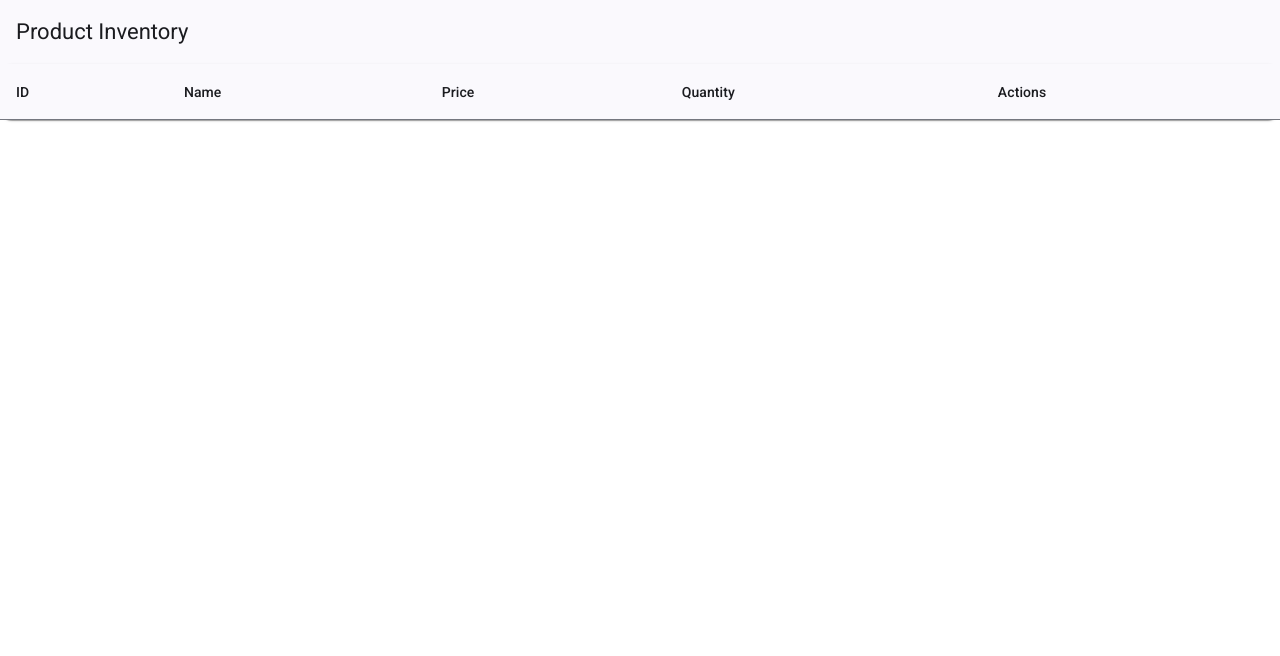
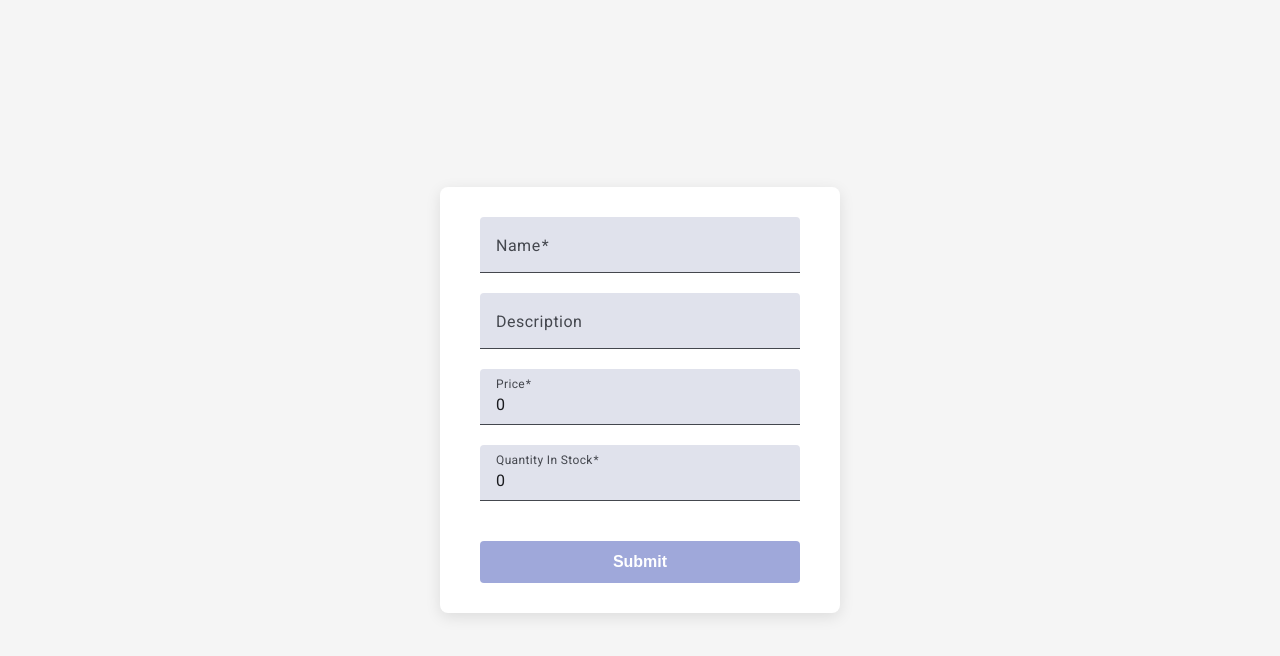
Before and after one commit to youngN5/Inventory-System, an Angular app in the folder InventoryFrontend/: page /products/new in a window 1280 px wide. Shown: the top 656 px of the page. Built offline with nearby package versions, Linux system fonts and the light colour scheme; no server answers.

Commit message:
Added edit product feature, and improved product list UI

```diff
--- /dev/null
+++ b/InventoryFrontend/src/app/components/product-form/product-form.component.css
@@ -0,0 +1,60 @@
+:host {
+  display: flex;
+  justify-content: center;
+  align-items: center;
+  height: 100vh; /* full viewport height */
+  background-color: #f5f5f5; /* subtle background */
+  padding: 20px;
+  box-sizing: border-box;
+}
+
+form {
+  background: white;
+  padding: 30px 40px;
+  border-radius: 8px;
+  box-shadow: 0 4px 15px rgba(0,0,0,0.1);
+  max-width: 400px;
+  width: 100%;
+  box-sizing: border-box;
+}
+
+.full-width {
+  width: 100%;
+}
+
+button[type="submit"] {
+  margin-top: 20px;
+  width: 100%;
+  background-color: #3f51b5;
+  color: white;
+  font-weight: 600;
+  padding: 12px;
+  border: none;
+  border-radius: 4px;
+  cursor: pointer;
+  font-size: 16px;
+  transition: background-color 0.3s ease;
+}
+
+button[type="submit"]:disabled {
+  background-color: #9fa8da;
+  cursor: not-allowed;
+}
+
+button[type="submit"]:not(:disabled):hover {
+  background-color: #303f9f;
+}
+
+.error {
+  color: #d32f2f;
+  margin-top: 15px;
+  font-weight: 600;
+  text-align: center;
+}
+
+div[ng-reflect-ng-if="true"] {
+  margin-top: 15px;
+  text-align: center;
+  font-weight: 600;
+  color: #555;
+}
--- /dev/null
+++ b/InventoryFrontend/src/app/components/product-form/product-form.component.html
@@ -0,0 +1,41 @@
+<form [formGroup]="productForm" (ngSubmit)="onSubmit()">
+  <mat-form-field appearance="fill" class="full-width">
+    <mat-label>Name</mat-label>
+    <input matInput formControlName="name" />
+    <mat-error *ngIf="productForm.get('name')?.hasError('required')">
+      Name is required
+    </mat-error>
+  </mat-form-field>
+
+  <mat-form-field appearance="fill" class="full-width">
+    <mat-label>Description</mat-label>
+    <input matInput formControlName="description" />
+  </mat-form-field>
+
+  <mat-form-field appearance="fill" class="full-width">
+    <mat-label>Price</mat-label>
+    <input matInput type="number" formControlName="price" />
+    <mat-error *ngIf="productForm.get('price')?.hasError('required')">
+      Price is required
+    </mat-error>
+    <mat-error *ngIf="productForm.get('price')?.hasError('min')">
+      Price must be greater than zero
+    </mat-error>
+  </mat-form-field>
+
+  <mat-form-field appearance="fill" class="full-width">
+    <mat-label>Quantity In Stock</mat-label>
+    <input matInput type="number" formControlName="quantityInStock" />
+    <mat-error *ngIf="productForm.get('quantityInStock')?.hasError('required')">
+      Quantity is required
+    </mat-error>
+    <mat-error *ngIf="productForm.get('quantityInStock')?.hasError('min')">
+      Quantity can't be negative
+    </mat-error>
+  </mat-form-field>
+
+  <button type="submit" [disabled]="loading || productForm.invalid">Submit</button>
+
+  <div *ngIf="loading">Loading...</div>
+  <p class="error" *ngIf="errorMessage">{{ errorMessage }}</p>
+</form>
--- /dev/null
+++ b/InventoryFrontend/src/app/components/product-form/product-form.component.ts
@@ -0,0 +1,97 @@
+import { Component, OnInit } from '@angular/core';
+import { CommonModule } from '@angular/common';
+import { FormBuilder, FormGroup, Validators, ReactiveFormsModule } from '@angular/forms';
+import { ActivatedRoute, Router } from '@angular/router';
+
+import { MatFormFieldModule } from '@angular/material/form-field';
+import { MatInputModule } from '@angular/material/input';
+import { MatButtonModule } from '@angular/material/button';
+
+import { ProductService } from '../../services/product.service';
+import { Product } from '../../models/product.model';
+
+@Component({
+  selector: 'app-product-form',
+  standalone: true,
+  imports: [
+    CommonModule,
+    ReactiveFormsModule,
+    MatFormFieldModule,
+    MatInputModule,
+    MatButtonModule
+  ],
+  templateUrl: './product-form.component.html',
+  styleUrls: ['./product-form.component.css']
+})
+export class ProductFormComponent implements OnInit {
+  productForm!: FormGroup;
+  isEditMode = false;
+  productId?: number;
+
+  loading = false;
+  errorMessage = '';
+
+  constructor(
+    private fb: FormBuilder,
+    private productService: ProductService,
+    private route: ActivatedRoute,
+    private router: Router
+  ) {}
+
+  ngOnInit(): void {
+    this.productForm = this.fb.group({
+      name: ['', Validators.required],
+      description: [''],
+      price: [0, [Validators.required, Validators.min(0)]],
+      quantityInStock: [0, [Validators.required, Validators.min(0)]],
+      category: ['']
+    });
+
+    this.route.paramMap.subscribe(params => {
+      const id = params.get('id');
+      if (id) {
+        this.isEditMode = true;
+        this.productId = +id;
+        this.loading = true;
+        this.productService.getById(this.productId).subscribe({
+          next: (product: Product) => {
+            this.productForm.patchValue(product);
+            this.loading = false;
+          },
+          error: () => {
+            this.errorMessage = 'Failed to load product.';
+            this.loading = false;
+          }
+        });
+      }
+    });
+  }
+
+onSubmit(): void {
+  if (this.productForm.invalid) return;
+
+  this.loading = true;
+  this.errorMessage = '';
+
+  const productData = this.productForm.value;
+
+  if (this.isEditMode && this.productId != null) {
+    productData.id = this.productId;
+  }
+
+  const request = this.isEditMode && this.productId != null
+    ? this.productService.update(this.productId, productData)
+    : this.productService.create(productData);
+
+  request.subscribe({
+    next: () => {
+      this.loading = false;
+      this.router.navigate(['/products']);
+    },
+    error: () => {
+      this.errorMessage = 'Failed to save product.';
+      this.loading = false;
+    }
+  });
+}
+}
--- a/InventoryFrontend/src/app/components/product-list/product-list.component.html
+++ b/InventoryFrontend/src/app/components/product-list/product-list.component.html
@@ -1,56 +1,59 @@
-<mat-toolbar color="primary">Product Inventory</mat-toolbar>
+<div class="product-list-wrapper" style="padding: 10px; display: block;">
 
-<mat-card>
-  <ng-container *ngIf="!isLoading; else loading">
-    <table mat-table [dataSource]="products" class="mat-elevation-z8" style="width: 100%;">
+  <div *ngIf="loading" class="loading-container" style="text-align:center; padding:20px;">
+    <mat-progress-spinner mode="indeterminate"></mat-progress-spinner>
+    <p>Loading products, please wait...</p>
+  </div>
 
-      <ng-container matColumnDef="id">
-        <th mat-header-cell *matHeaderCellDef> ID </th>
-        <td mat-cell *matCellDef="let product"> {{ product.id }} </td>
+  <div *ngIf="errorMessage" class="error-message" style="color: red; text-align:center; padding: 10px;">
+    {{ errorMessage }}
+  </div>
+
+  <table mat-table [dataSource]="products" class="mat-elevation-z8" *ngIf="!loading && products.length > 0">
+
+    <ng-container matColumnDef="name">
+      <th mat-header-cell *matHeaderCellDef>Name</th>
+      <td mat-cell *matCellDef="let product">{{ product.name }}</td>
     </ng-container>
 
-      <ng-container matColumnDef="name">
-        <th mat-header-cell *matHeaderCellDef> Name </th>
-        <td mat-cell *matCellDef="let product"> {{ product.name }} </td>
+    <ng-container matColumnDef="description">
+      <th mat-header-cell *matHeaderCellDef>Description</th>
+      <td mat-cell *matCellDef="let product">{{ product.description }}</td>
+    </ng-container>
+
+    <ng-container matColumnDef="price">
+      <th mat-header-cell *matHeaderCellDef>Price</th>
+      <td mat-cell *matCellDef="let product">{{ product.price | currency }}</td>
+    </ng-container>
+
+    <ng-container matColumnDef="quantityInStock">
+      <th mat-header-cell *matHeaderCellDef>Quantity</th>
+      <td mat-cell *matCellDef="let product">{{ product.quantityInStock }}</td>
     </ng-container>
 
     <ng-container matColumnDef="category">
-        <th mat-header-cell *matHeaderCellDef> Category </th>
-        <td mat-cell *matCellDef="let product"> {{ product.category }} </td>
-      </ng-container>
-
-      <ng-container matColumnDef="price">
-        <th mat-header-cell *matHeaderCellDef> Price </th>
-        <td mat-cell *matCellDef="let product"> {{ product.price | currency }} </td>
-      </ng-container>
-
-      <ng-container matColumnDef="quantity">
-        <th mat-header-cell *matHeaderCellDef> Quantity </th>
-        <td mat-cell *matCellDef="let product"> {{ product.quantityInStock }} </td>
+      <th mat-header-cell *matHeaderCellDef>Category</th>
+      <td mat-cell *matCellDef="let product">{{ product.category }}</td>
     </ng-container>
 
     <ng-container matColumnDef="actions">
-        <th mat-header-cell *matHeaderCellDef> Actions </th>
+      <th mat-header-cell *matHeaderCellDef>Actions</th>
       <td mat-cell *matCellDef="let product">
-          <button mat-icon-button color="accent">
+        <button mat-icon-button color="primary" (click)="editProduct(product.id)">
           <mat-icon>edit</mat-icon>
         </button>
-          <button mat-icon-button color="warn">
+        <button mat-icon-button color="warn" (click)="deleteProduct(product.id)">
           <mat-icon>delete</mat-icon>
         </button>
       </td>
     </ng-container>
 
     <tr mat-header-row *matHeaderRowDef="displayedColumns"></tr>
-      <tr mat-row *matRowDef="let row; columns: displayedColumns;"></tr>
+    <tr mat-row *matRowDef="let row; columns: displayedColumns"></tr>
+  </table>
 
-    </table>
-  </ng-container>
+  <div *ngIf="!loading && products.length === 0" style="text-align:center; padding: 20px;">
+    No products found.
+  </div>
 
-  <ng-template #loading>
-    <div style="text-align:center; margin-top:2rem;">
-      <mat-progress-spinner mode="indeterminate"></mat-progress-spinner>
-      <p>Loading products...</p>
 </div>
-  </ng-template>
-</mat-card>
--- a/InventoryFrontend/src/app/components/product-list/product-list.component.ts
+++ b/InventoryFrontend/src/app/components/product-list/product-list.component.ts
@@ -1,10 +1,11 @@
-import { Component, OnInit } from '@angular/core';
+import { Component, OnInit, ViewEncapsulation } from '@angular/core';
 import { CommonModule } from '@angular/common';
-import { MatCardModule } from '@angular/material/card';
+import { Router } from '@angular/router';
 import { MatTableModule } from '@angular/material/table';
-import { MatToolbarModule } from '@angular/material/toolbar';
+import { MatButtonModule } from '@angular/material/button';
+import { MatIconModule } from '@angular/material/icon';
 import { MatProgressSpinnerModule } from '@angular/material/progress-spinner';
-import { MatIconModule } from '@angular/material/icon';
+
 import { ProductService } from '../../services/product.service';
 import { Product } from '../../models/product.model';
 
@@ -13,33 +14,55 @@ import { Product } from '../../models/product.model';
   standalone: true,
   imports: [
     CommonModule,
-    MatCardModule,
     MatTableModule,
-    MatToolbarModule,
-    MatProgressSpinnerModule,
-    MatIconModule
+    MatButtonModule,
+    MatIconModule,
+    MatProgressSpinnerModule
   ],
   templateUrl: './product-list.component.html',
-  styleUrls: ['./product-list.component.css']
+  styleUrls: ['./product-list.component.css'],
+  encapsulation: ViewEncapsulation.None
 })
 export class ProductListComponent implements OnInit {
   products: Product[] = [];
-  isLoading = true;
+  displayedColumns: string[] = ['name', 'description', 'price', 'quantityInStock', 'category', 'actions'];
 
-  displayedColumns: string[] = ['id', 'name', 'price', 'quantity', 'actions'];
+  loading = false;
+  errorMessage = '';
 
-  constructor(private productService: ProductService) {}
+  constructor(private productService: ProductService, private router: Router) {}
 
   ngOnInit(): void {
+    this.loadProducts();
+  }
+
+  loadProducts() {
+    this.loading = true;
+    this.errorMessage = '';
     this.productService.getAll().subscribe({
       next: (data) => {
         this.products = data;
-        this.isLoading = false;
+        this.loading = false;
       },
-      error: (err) => {
-        console.error('Error fetching products:', err);
-        this.isLoading = false;
+      error: () => {
+        this.errorMessage = 'Failed to load products.';
+        this.loading = false;
       }
     });
   }
+
+  editProduct(id?: number) {
+    if (id != null) {
+      this.router.navigate(['/products/edit', id]);
+    }
+  }
+
+  deleteProduct(id?: number) {
+    if (id != null && confirm('Are you sure you want to delete this product?')) {
+      this.productService.delete(id).subscribe({
+        next: () => this.loadProducts(),
+        error: () => alert('Failed to delete product.')
+      });
+    }
+  }
 }
--- a/InventoryFrontend/src/app/models/product.model.ts
+++ b/InventoryFrontend/src/app/models/product.model.ts
@@ -1,7 +1,8 @@
 export interface Product {
   id?: number;
   name: string;
-  description: string;
+  description?: string | null;
   price: number;
-  quantity: number;
+  quantityInStock: number;
+  category?: string | null;
 }
```
Also changed, not shown: InventoryFrontend/src/app/app.component.ts (+4 -4 lines), InventoryFrontend/src/app/app.routes.ts (+28 -1 lines), InventoryFrontend/src/app/components/product-list/product-list.component.css (+70 -0 lines), InventoryFrontend/src/main.ts (+8 -2 lines), 1 other file (tests, documents, lock files or other folders). Lines whose indentation alone changed are shown as unchanged.
